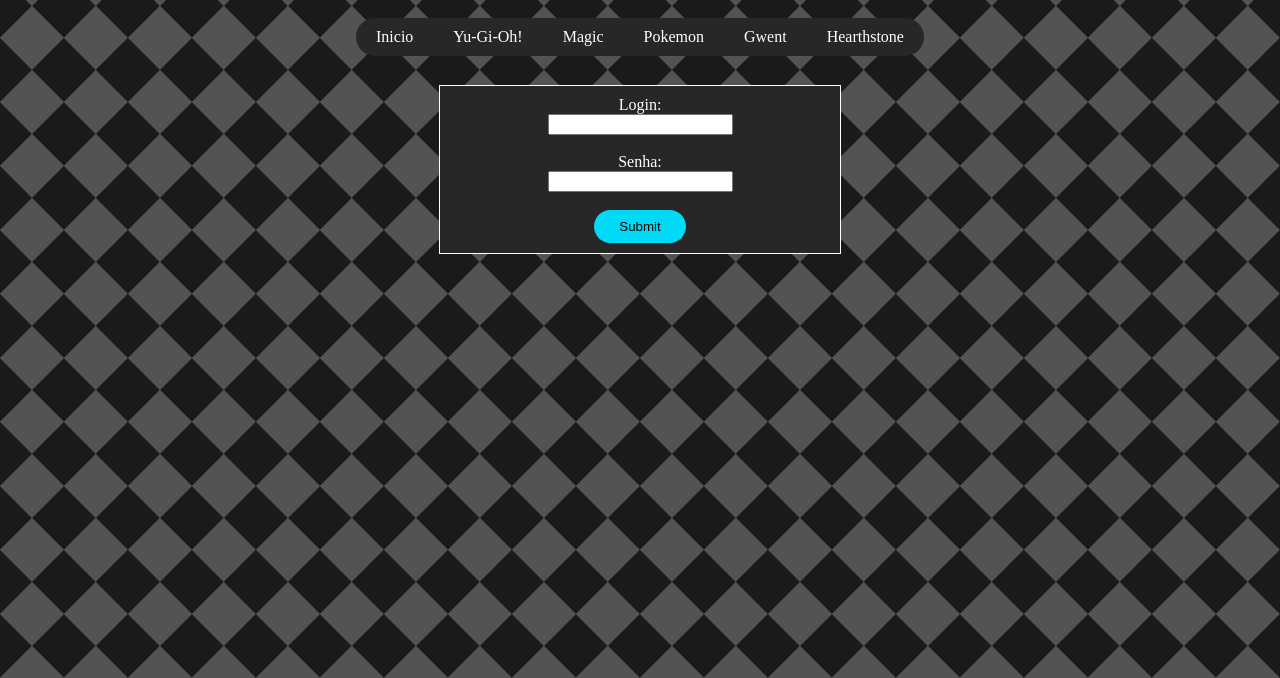
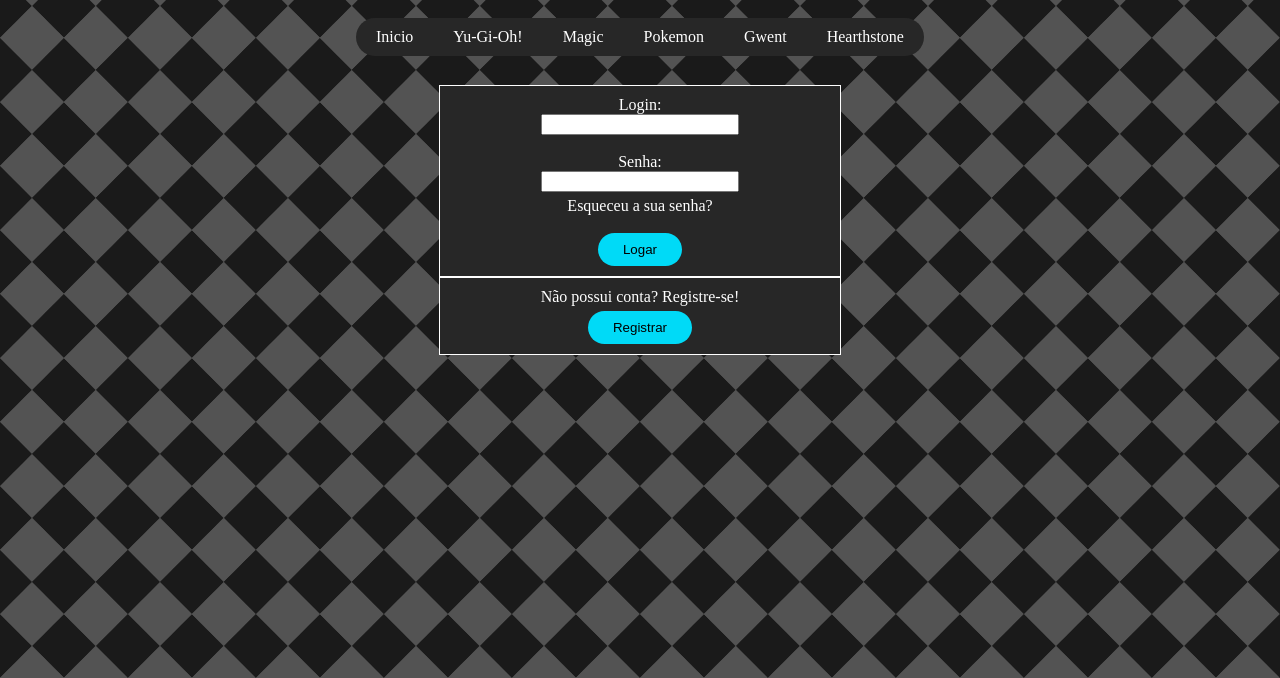
Before and after one commit to gabrielsso/valhallaground-project, a plain HTML site: page valhallaground-web/login.html in a window 1280 px wide. Shown: the part 122-800 px from the top of the page. Drawn offline with Linux system fonts and the light colour scheme.

Commit message:
Prototype - Adding missing elements

```diff
--- a/valhallaground-web/login.html
+++ b/valhallaground-web/login.html
@@ -29,8 +29,15 @@
             <input type="text" id="username" name="username"><br><br>
             <label for="pwd">Senha:</label><br>
             <input type="password" id="pwd" name="pwd"><br><br>
-            <input type="submit" value="Submit">
+            <a href="#"><label>Esqueceu a sua senha?</label></a>
+            <input type="submit" value="Logar">
         </form>
+   </div>
+   <div class="login_container">
+    <form action="#">
+        <label>Não possui conta? Registre-se!</label>
+        <input type="submit" value="Registrar">
+    </form>
    </div>
 
 </body>
--- a/valhallaground-web/login_style.css
+++ b/valhallaground-web/login_style.css
@@ -69,6 +69,7 @@ button:hover{
 }
 
 .login_container{
+    overflow: auto;
     color: white;
     padding: 10px;
     text-align: center;
@@ -79,7 +80,24 @@ button:hover{
     border: solid white 1px;
 }
 
+.login_container input[type=text], .login_container input[type=password]{
+    width: 50%;
+}
+
+.login_container a label{
+    position: relative;
+    top: -13px;
+    cursor: pointer;
+}
+
+.login_container a:hover{
+    color: turquoise;
+}
+
 .login_container input[type=submit]{
+    display: block;
+    margin: auto;
+    margin-top: 5px;
     padding: 9px 25px;
     background-color: rgb(0, 218, 247);
     border: none;
```
Also changed, not shown: valhallaground-web/card_deslogado.html (+1 -0 lines), valhallaground-web/card_logado.html (+1 -0 lines), valhallaground-web/cardlist_deslogado.html (+4 -0 lines), valhallaground-web/cardlist_logado.html (+4 -0 lines), valhallaground-web/imgs/add_card_icon.png (added).
